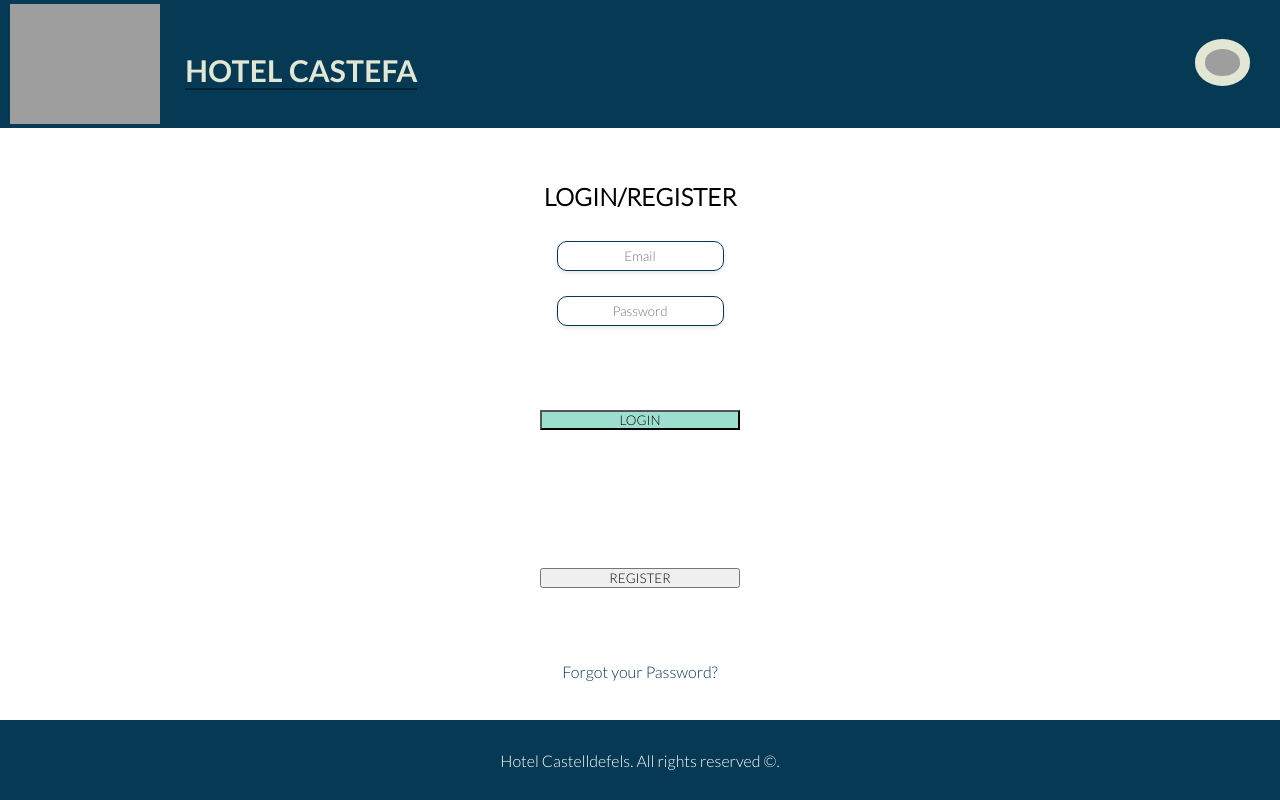
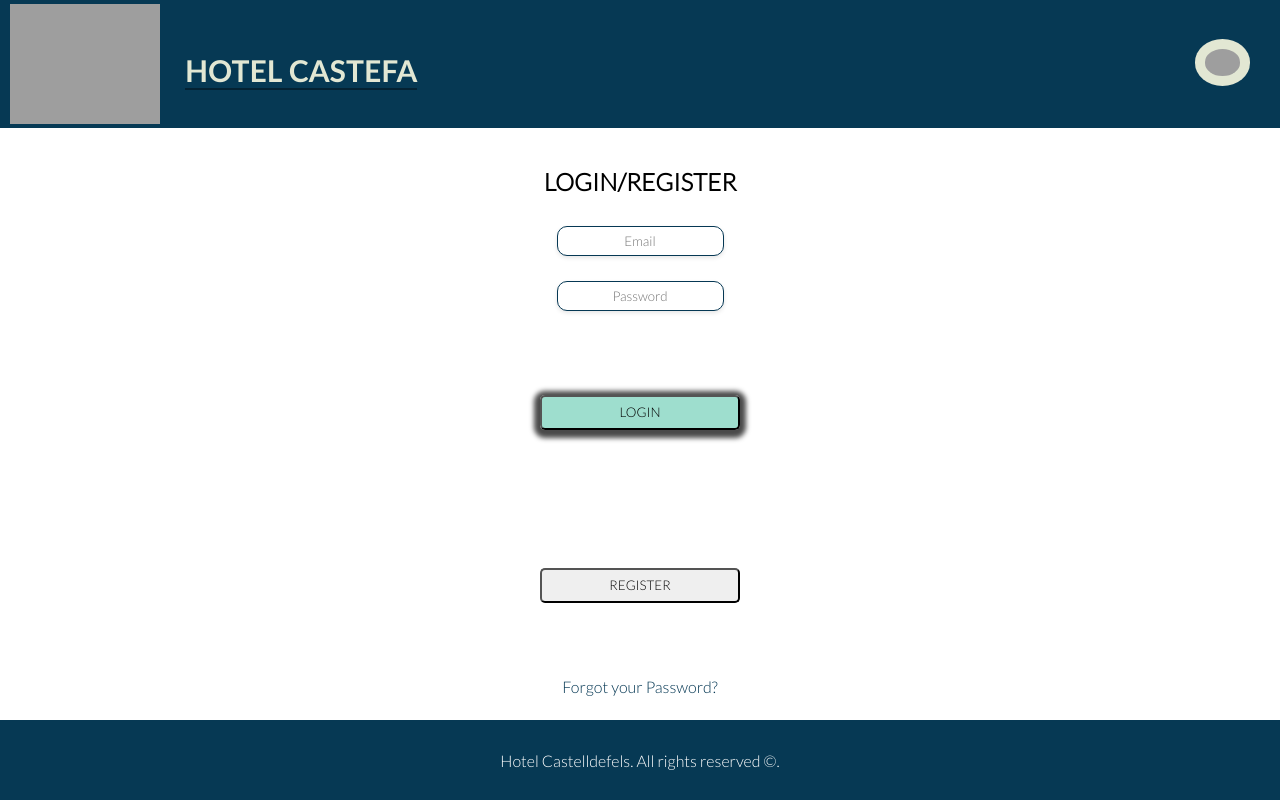
Before and after one commit to Samuelson23/REACTproject, a React (Vite) app in the folder reactproject/: page /login in a window 1280 px wide. In both pictures the pointer is over the button "LOGIN". Built offline with nearby package versions, Linux system fonts and the light colour scheme; grey boxes are pictures that could not be loaded; a web font is replaced by a local one.

Commit message:
css changes

```diff
--- a/reactproject/src/pages/Dashboard/Dashboard.css
+++ b/reactproject/src/pages/Dashboard/Dashboard.css
@@ -21,6 +21,13 @@
   align-items: center;
   justify-content: center;
   margin: 5vw;
+  height: 35px;
+  border-radius: 5px;
+}
+.button:hover{
+  -webkit-box-shadow: 0px 2px 5px 6px rgba(74,74,74,1);
+  -moz-box-shadow: 0px 2px 5px 6px rgba(74,74,74,1);
+  box-shadow: 0px 2px 5px 6px rgba(74,74,74,1);
 }
 
 .button img {
--- a/reactproject/src/pages/ForgotPassword/ForgotPassword.css
+++ b/reactproject/src/pages/ForgotPassword/ForgotPassword.css
@@ -23,10 +23,11 @@
 
   .inputUser {
     width: 100%;
+    margin-top:25px;
   }
 
   .btn_container {
-    margin-top: -10%;
+
     display: flex;
     justify-content: center;
   }
```
